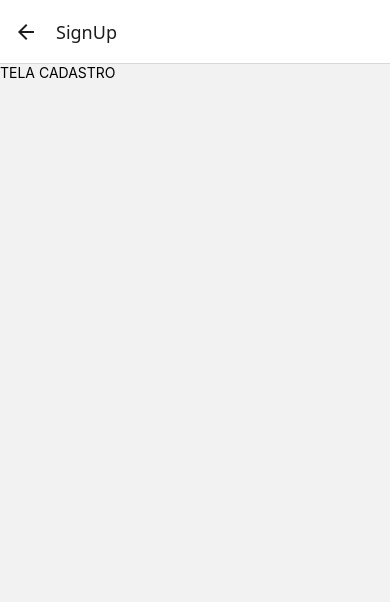
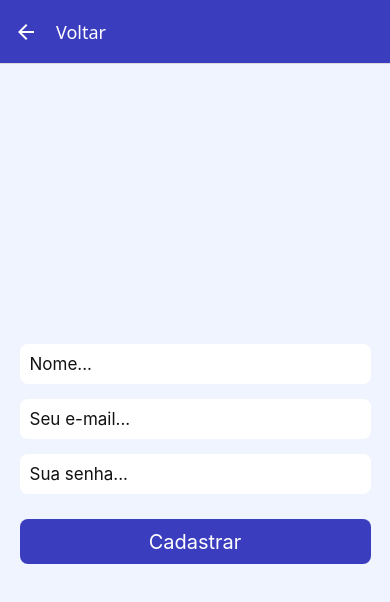
Before and after one commit to renatogomesf/app-financas, a React Native app: screen /SignUp in a window 390 px wide. Shown: the top 602 px of the page. Built offline with nearby package versions, Linux system fonts and the light colour scheme.

Commit message:
criada tela de cadastro

```diff
--- a/src/pages/SignIn/index.tsx
+++ b/src/pages/SignIn/index.tsx
@@ -35,13 +35,13 @@ export default function SignIn() {
         <View className="w-full items-center">
           <TextInput
             className="mb-[15px] bg-white w-[90%] text-[17px] p-[10px] rounded-[8px] text-[#121212]"
-            placeholder="Digite seu e-mail..."
+            placeholder="E-mail..."
           />
         </View>
         <View className="w-full items-center">
           <TextInput
             className="mb-[15px] bg-white w-[90%] text-[17px] p-[10px] rounded-[8px] text-[#121212]"
-            placeholder="Digite sua senha..."
+            placeholder="Senha..."
           />
         </View>
 
--- a/src/pages/SignUp/index.tsx
+++ b/src/pages/SignUp/index.tsx
@@ -1,9 +1,48 @@
-import { View, Text, StyleSheet } from "react-native";
+import {
+  View,
+  Text,
+  TextInput,
+  KeyboardAvoidingView,
+  TouchableOpacity,
+  Platform,
+} from "react-native";
 
 export default function SignUp() {
   return (
-    <View>
-      <Text>TELA CADASTRO</Text>
+    <View className="flex-1 bg-[#f0f4ff]">
+      <KeyboardAvoidingView
+        className="flex-1 justify-center items-center"
+        behavior={Platform.OS === "ios" ? "padding" : "padding"}
+        enabled
+      >
+        <View className="w-full items-center">
+          <TextInput
+            className="mb-[15px] bg-white w-[90%] text-[17px] p-[10px] rounded-[8px] text-[#121212]"
+            placeholder="Nome..."
+          />
+        </View>
+
+        <View className="w-full items-center">
+          <TextInput
+            className="mb-[15px] bg-white w-[90%] text-[17px] p-[10px] rounded-[8px] text-[#121212]"
+            placeholder="Seu e-mail..."
+          />
+        </View>
+
+        <View className="w-full items-center">
+          <TextInput
+            className="mb-[15px] bg-white w-[90%] text-[17px] p-[10px] rounded-[8px] text-[#121212]"
+            placeholder="Sua senha..."
+          />
+        </View>
+
+        <TouchableOpacity
+          activeOpacity={0.7}
+          className="w-[90%] h-[45px] rounded-[8px] bg-[#3b3dbf] mt-[10px] items-center justify-center"
+        >
+          <Text className="text-[20px] text-white">Cadastrar</Text>
+        </TouchableOpacity>
+      </KeyboardAvoidingView>
     </View>
   );
 }
--- a/src/routes/auth.routes.tsx
+++ b/src/routes/auth.routes.tsx
@@ -9,13 +9,23 @@ export default function AuthRoutes() {
   return (
     <AuthStack.Navigator>
       <AuthStack.Screen
-      name="SignIn"
-      component={SignIn}
-      options={{
-        headerShown: false,
-      }}
+        name="SignIn"
+        component={SignIn}
+        options={{
+          headerShown: false,
+        }}
       />
-      <AuthStack.Screen name="SignUp" component={SignUp} />
+      <AuthStack.Screen
+        name="SignUp"
+        component={SignUp}
+        options={{
+          headerStyle: {
+            backgroundColor: "#3b3dbf",
+          },
+          headerTintColor: '#fff',
+          headerTitle: 'Voltar',
+        }}
+      />
     </AuthStack.Navigator>
   );
 }
```
